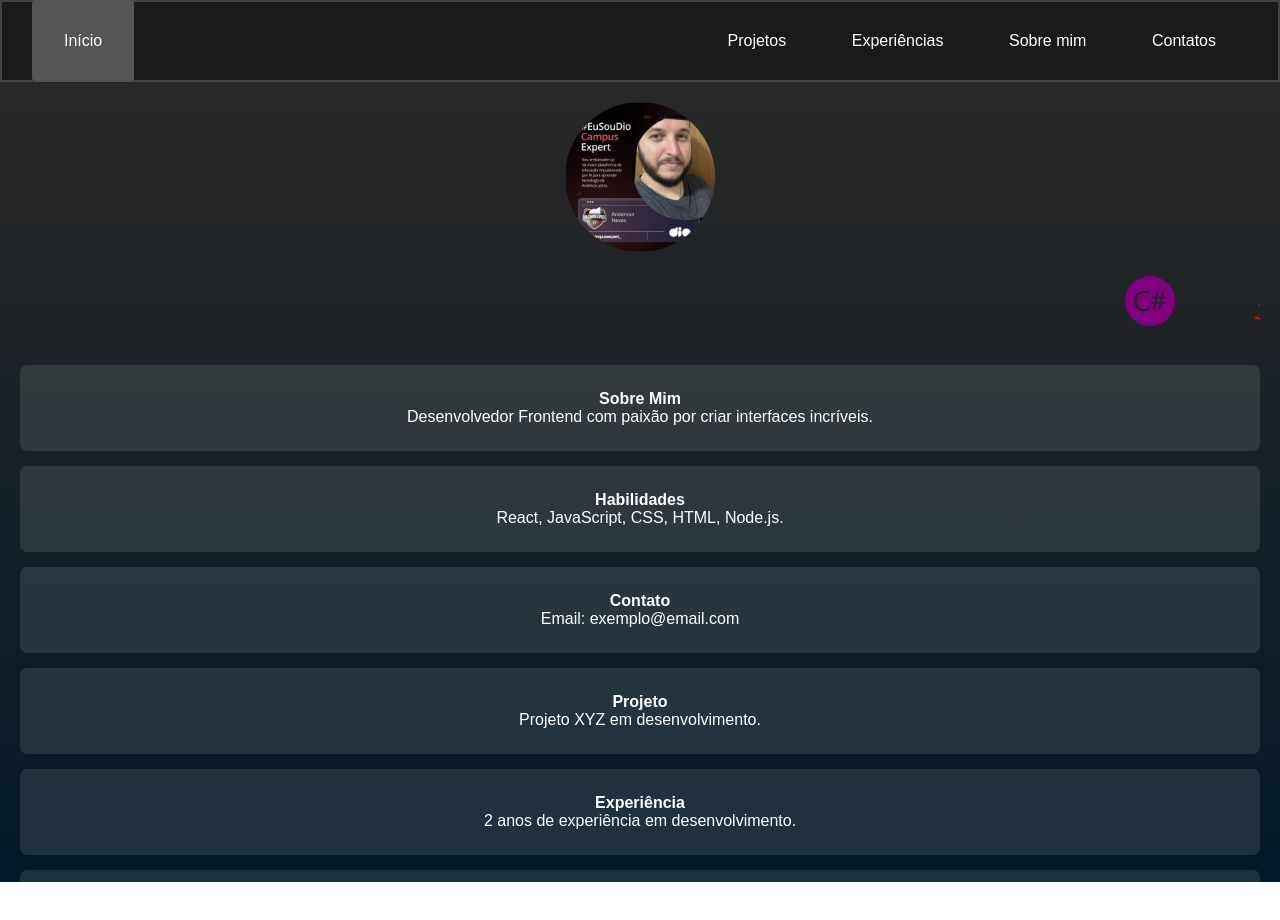
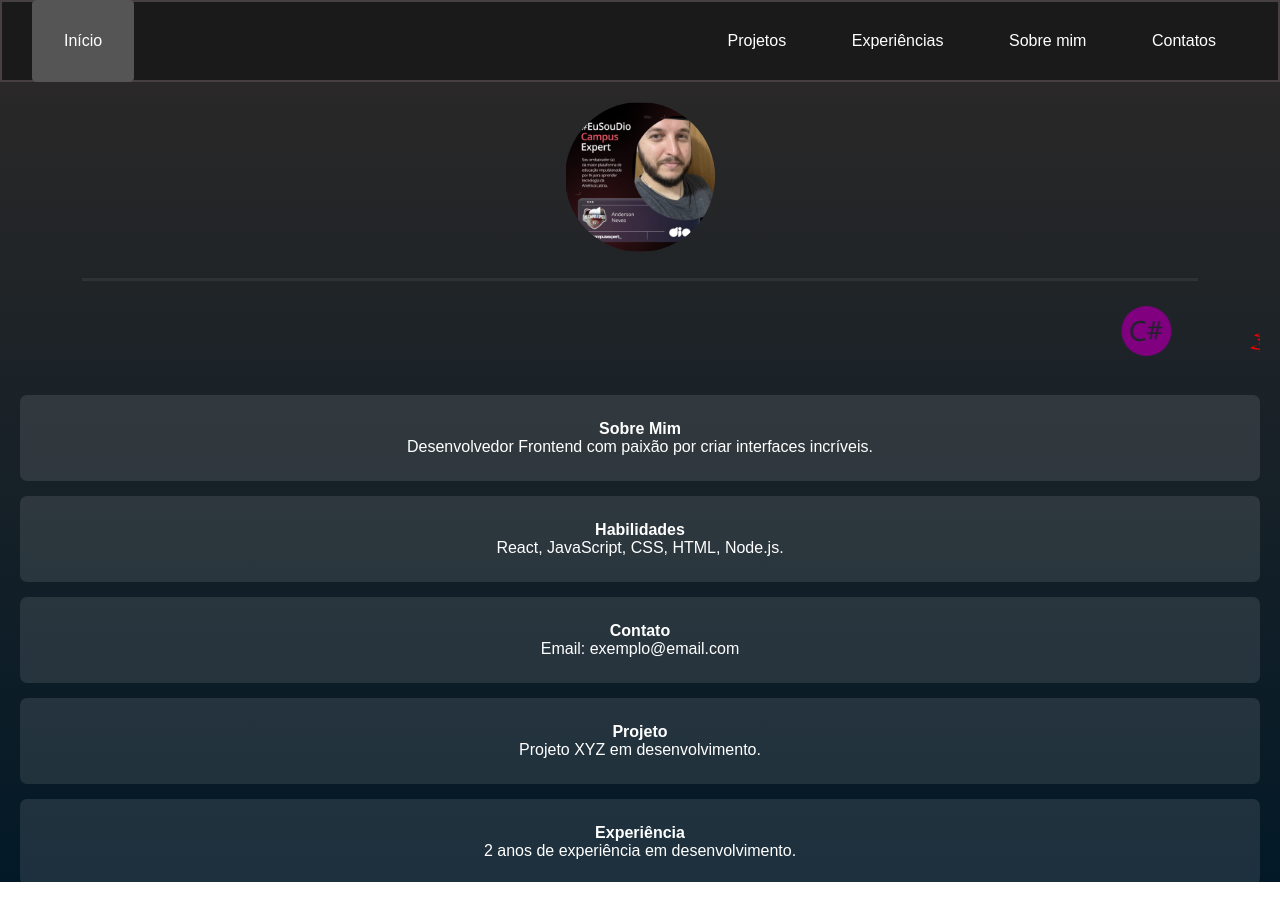
Before and after one commit to neves1697/Portfolio, a React (Create React App) app: page /telainicial in a window 1280 px wide. Shown: the top 920 px of the page. Built offline with nearby package versions, Linux system fonts and the light colour scheme.

Commit message:
Adicionando uma linha divisória entre a foto e as tecnologias passadas. Uma espécie de (DIVIDER)

```diff
--- a/src/Components/Slide/Slide.jsx
+++ b/src/Components/Slide/Slide.jsx
@@ -7,7 +7,6 @@ import { SiMysql, SiCsharp, SiPostman, SiOracle, SiExpo } from "react-icons/si";
 import { FaCss3, FaHtml5, FaReact } from "react-icons/fa";
 import { AiOutlinePython } from "react-icons/ai";
 import "../../Styles/Slide.css";
-
 
 const Slides = () => {
     const languages = [
@@ -37,7 +36,6 @@ const Slides = () => {
                 {/* Duplicando os ícones apenas para a animação */}
                 {languages.map((language, index) => (
                     <div key={index + languages.length} className="language-card">
-
                     </div>
                 ))}
             </div>
--- a/src/Pages/TelaInicial/TelaInicial.jsx
+++ b/src/Pages/TelaInicial/TelaInicial.jsx
@@ -1,7 +1,7 @@
 import React from "react";
 import "../../Styles/TelaInicial.css";
+import "../../Styles/Mobile/TelaInicial.css";
 import FotoPerfil from "../../Assets/foto_perfil.jpg";
-import "../../Styles/Mobile/TelaInicial.css";
 import Cards from "../../Components/Cards/Cards";
 import Slides from "../../Components/Slide/Slide";
 
@@ -9,8 +9,11 @@ const TelaInicial = () => {
     return (
         <>
             <div className="container">
-                <div className="container-fundo">
-                    <img src={FotoPerfil} alt="Foto de Perfil" title="Foto de Perfil" className="foto-perfil" />
+                <img src={FotoPerfil} alt="Foto de Perfil" title="Foto de Perfil" className="foto-perfil" />
+
+                <div className="container-divider">
+                    <div className="divider">
+                    </div>
                 </div>
                 <Slides />
                 <Cards />
--- a/src/Styles/TelaInicial.css
+++ b/src/Styles/TelaInicial.css
@@ -3,7 +3,7 @@
     color: white;
     padding: 20px;
     width: 100%;
-    height: 100%; /* Usa 100% da altura da viewport */
+    height: 100%;
     text-align: center;
 }
 
@@ -12,6 +12,18 @@
     height: 150px;
     border-radius: 50%;
     margin-bottom: 20px;
+}
+
+.container-divider {
+    display: flex;
+    justify-content: center;
+}
+
+.divider {
+    border-bottom: rgba(128, 128, 128, 0.144) solid;
+    height: 5px;
+    margin-bottom: 25px;
+    width: 90%;
 }
 
 /* Ajustes para telas entre 766px e 1285px */
```
